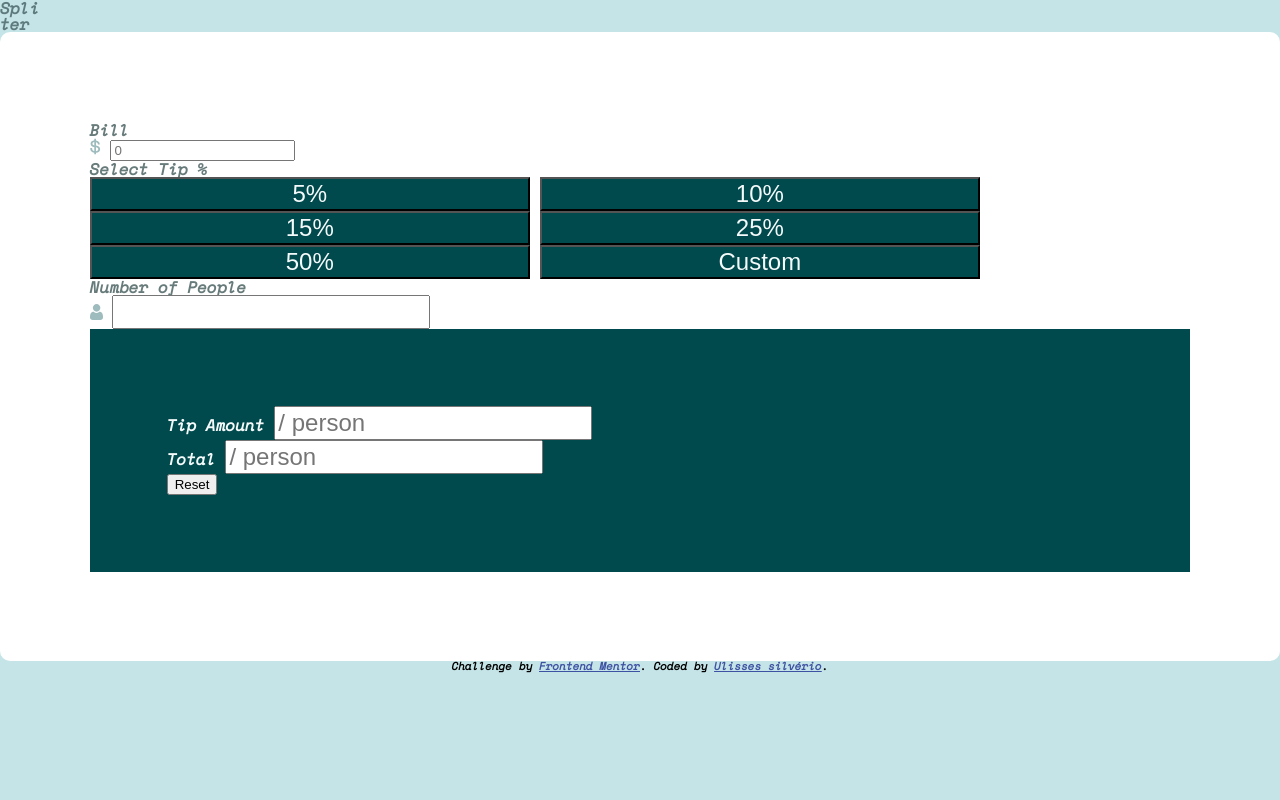
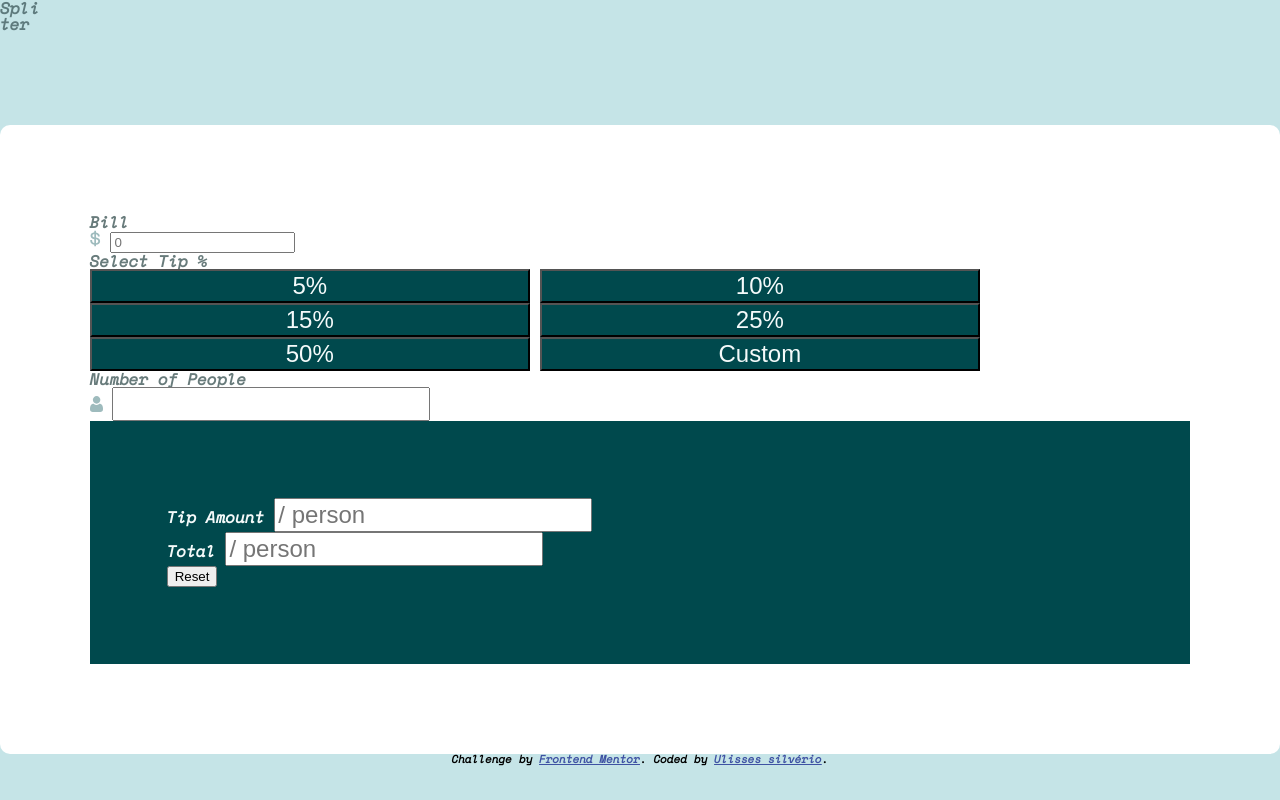
Before and after one commit to Odisseu93/tip-calculator-app, a plain HTML site: page index.html in a window 1280 px wide. Drawn offline with nearby package versions, Linux system fonts and the light colour scheme.

Commit message:
header height

```diff
--- a/CSS/style.css
+++ b/CSS/style.css
@@ -4,6 +4,7 @@
 }
 
 header {
+  height: 124.8px;
   color: hsl(186, 14%, 43%);
 }
 
```
